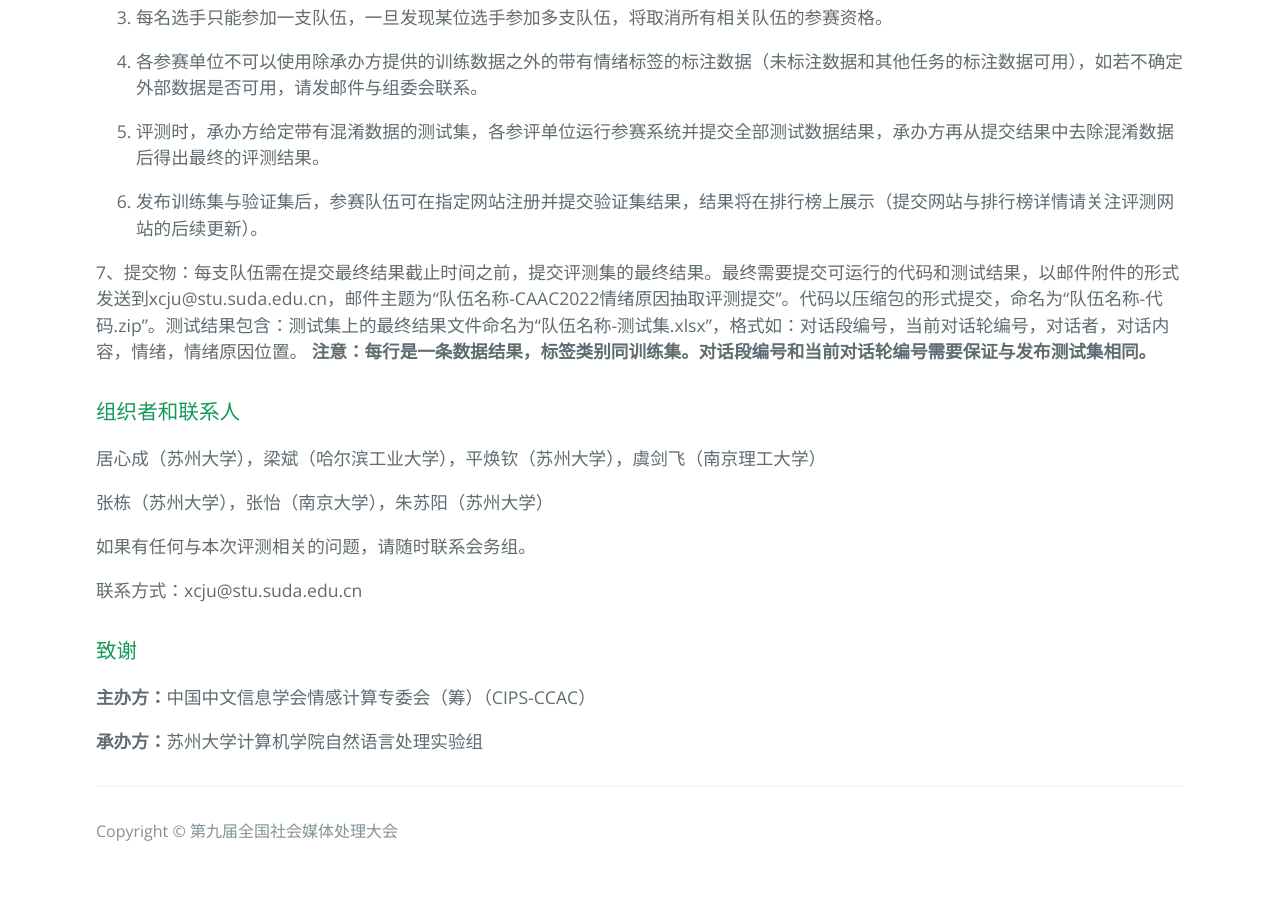
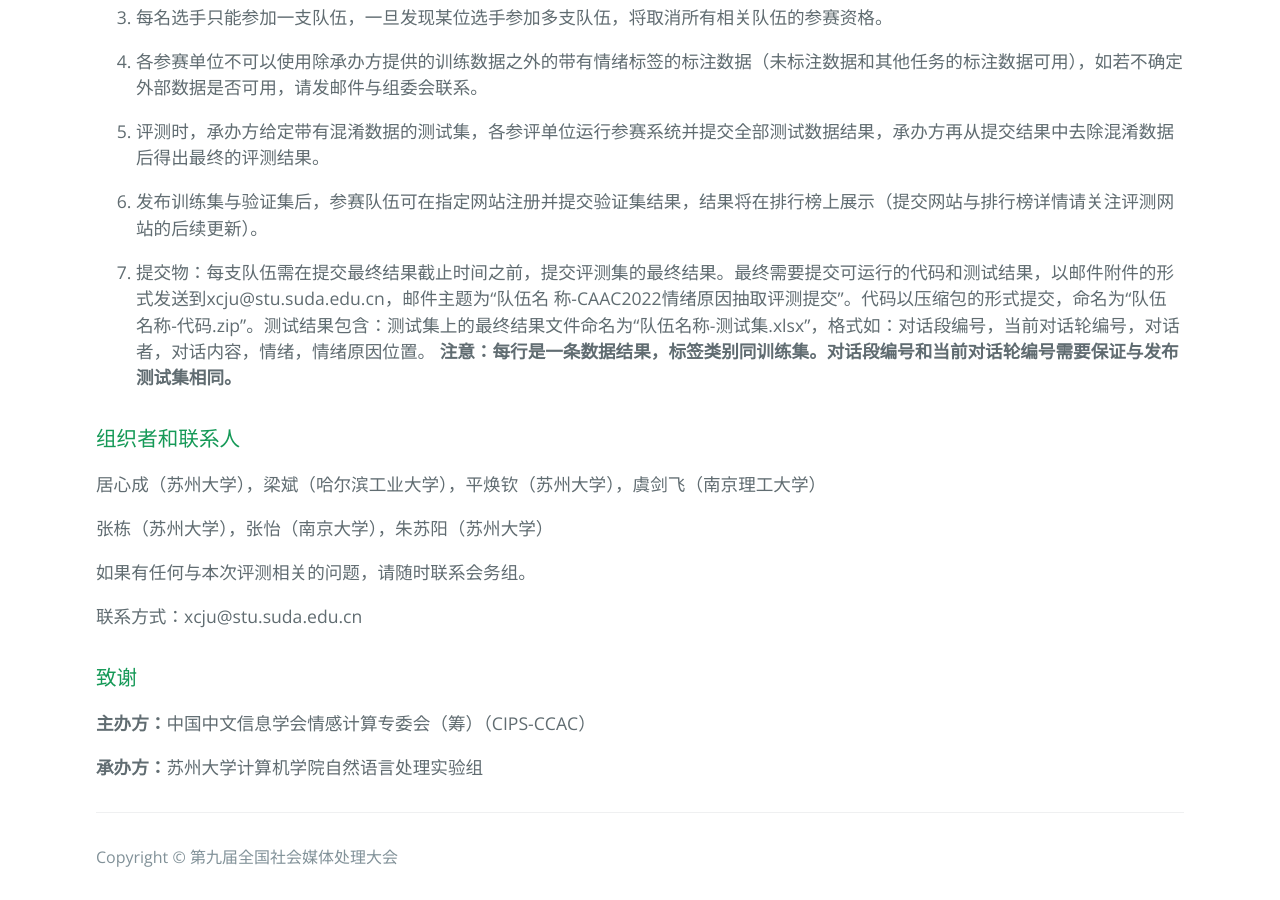
Before and after one commit to ccac2022ecemc/ccac2022ecemc.github.io, a Jekyll site: the page built from index.md, in a window 1280 px wide and 900 px high, scrolled down 4413 px. Built offline with Jekyll 4.4.1, drawn with Linux system fonts in a browser that asks for light colours; formulas are drawn with MathJax 3; before the commit the page ends 5288 px from its top, so only the background shows below that.

Commit message:
Update index.md

```diff
--- a/index.md
+++ b/index.md
@@ -161,7 +161,7 @@ $Acc=\frac{TP_e+TN_e}{TP_e+FN_e+TN_e+FP_e}$
 
 6. 发布训练集与验证集后，参赛队伍可在指定网站注册并提交验证集结果，结果将在排行榜上展示（提交网站与排行榜详情请关注评测网站的后续更新）。
 
-7、提交物：每支队伍需在提交最终结果截止时间之前，提交评测集的最终结果。最终需要提交可运行的代码和测试结果，以邮件附件的形式发送到xcju@stu.suda.edu.cn，邮件主题为“队伍名称-CAAC2022情绪原因抽取评测提交”。代码以压缩包的形式提交，命名为“队伍名称-代码.zip”。测试结果包含：测试集上的最终结果文件命名为“队伍名称-测试集.xlsx”，格式如：对话段编号，当前对话轮编号，对话者，对话内容，情绪，情绪原因位置。
+7. 提交物：每支队伍需在提交最终结果截止时间之前，提交评测集的最终结果。最终需要提交可运行的代码和测试结果，以邮件附件的形式发送到xcju@stu.suda.edu.cn，邮件主题为“队伍名   称-CAAC2022情绪原因抽取评测提交”。代码以压缩包的形式提交，命名为“队伍名称-代码.zip”。测试结果包含：测试集上的最终结果文件命名为“队伍名称-测试集.xlsx”，格式如：对话段编号，当前对话轮编号，对话者，对话内容，情绪，情绪原因位置。
 **注意：每行是一条数据结果，标签类别同训练集。对话段编号和当前对话轮编号需要保证与发布测试集相同。**
 
 <!-- 1. 每支参赛队伍最多不超过10名队员。
```
